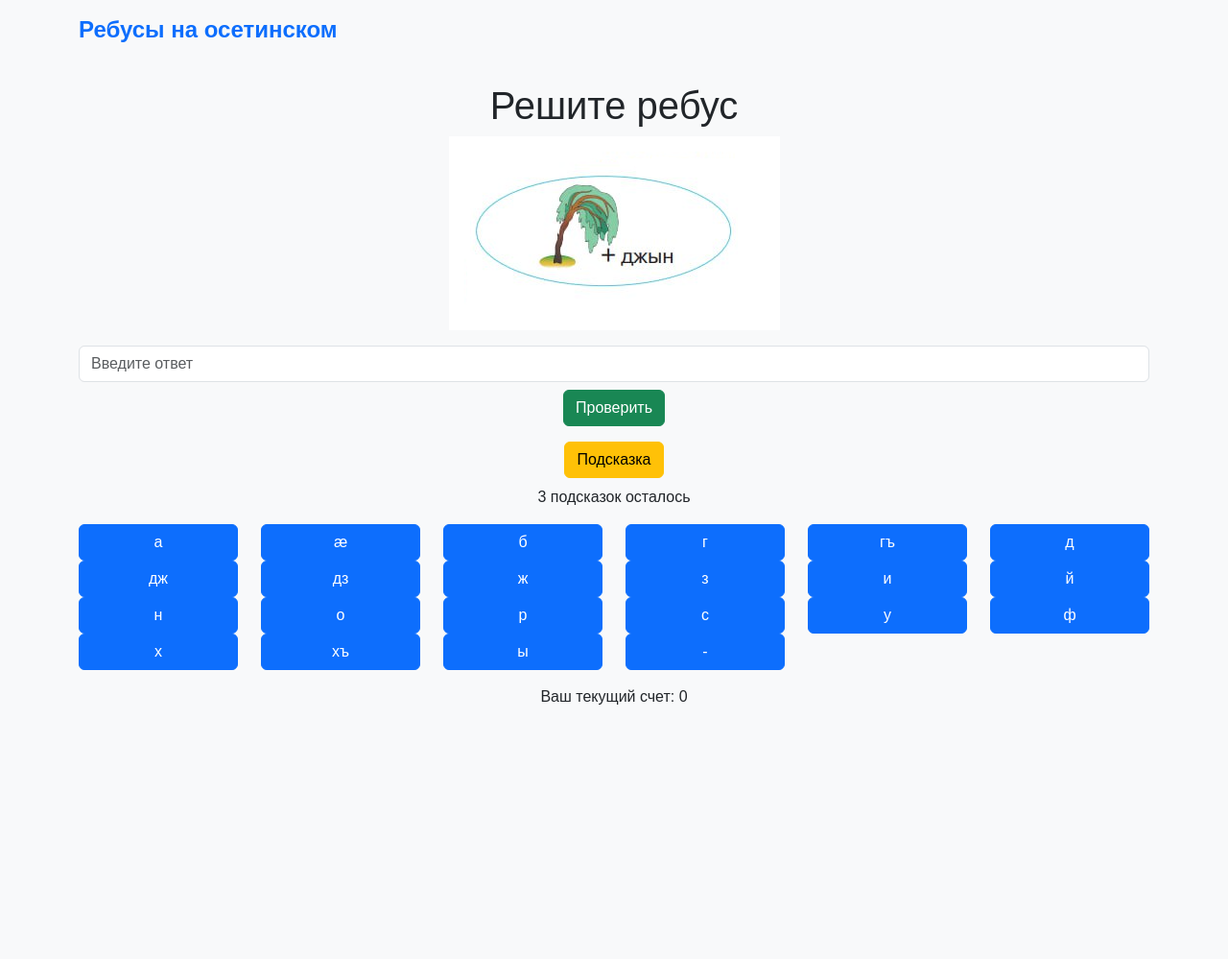
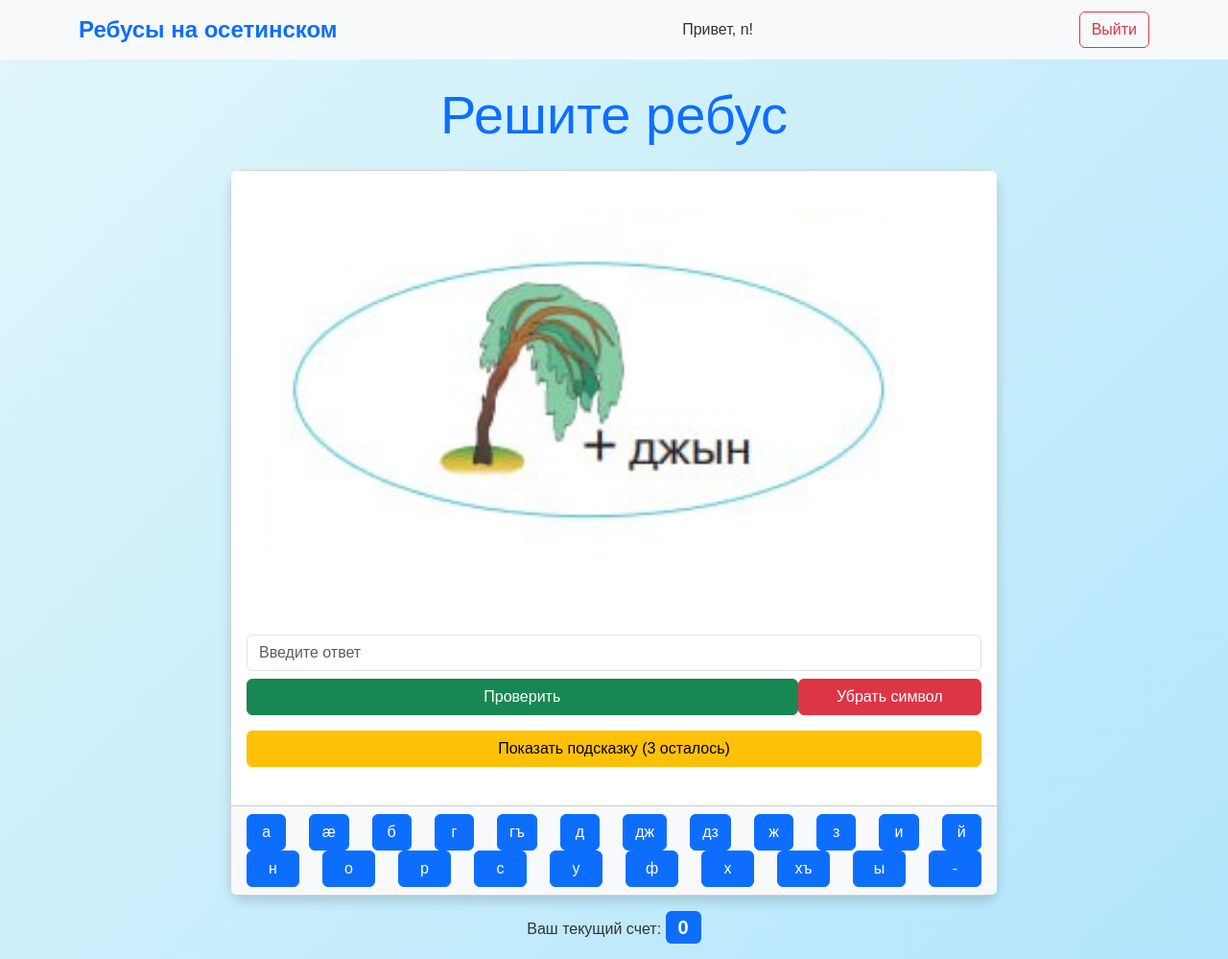
Before and after one commit to Anch7777/puzzles_in_ossetian, a Flask app: page /game in a window 1280 px wide. Shown: the whole page at 96% size. Before the commit the page ends 734 px from the top, so only its background shows below. Run offline with Flask 3, Linux system fonts and the light colour scheme; a user stored in the database is signed in; data comes from the database, SQL or seed files in the repository.

Commit message:
Исправление ошибок

```diff
--- a/app.py
+++ b/app.py
@@ -88,36 +88,45 @@ def register():
             return redirect(url_for('game'))
     return render_template('register.html')
 
+@app.route('/logout')
+def logout():
+    session.clear()
+    return redirect(url_for('index'))
+
 @app.route('/game', methods=['GET', 'POST'])
 def game():
+    # Если пользователь не вошел в систему, начинаем игру в режиме гостя
     if 'username' not in session:
-        return redirect(url_for('index'))
+        session['username'] = 'Guest'
+        session['score'] = 0
 
     rebuses = Riddle.query.all()
-    user = User.query.filter_by(name=session['username']).first()
-    solved_rebuses = set(user.solved_rebuses.split(',') if user.solved_rebuses else [])
     current_rebus_id = int(request.args.get('rebus_id', 1))
     current_rebus = next((r for r in rebuses if r.id == current_rebus_id), None)
 
-    hints_left = 3
+    # Подсказки
+    hints_left_key = f'hints_left_{current_rebus_id}'
+    hints_left = session.get(hints_left_key, 3)
+
     if request.method == 'POST':
         action = request.form.get('action')
         if action == 'check_answer':
             user_answer = request.form['answer'].strip()
             if user_answer == current_rebus.answer:
-                if str(current_rebus.id) not in solved_rebuses:
-                    user.score += 20
-                    solved_rebuses.add(str(current_rebus.id))
-                    user.solved_rebuses = ','.join(solved_rebuses)
-                    db.session.commit()
-                    session['score'] = user.score
+                if not session.get(f'solved_{current_rebus_id}', False):
+                    session['score'] = min(session['score'] + 20, 100)  # Ограничение на максимальные очки
+                    session[f'solved_{current_rebus_id}'] = True
                     flash('Правильно!', 'success')
                 return redirect(url_for('game', rebus_id=current_rebus_id + 1))
             else:
                 flash('Неправильно. Попробуйте еще раз.', 'danger')
         elif action == 'show_hint':
-            hints_left -= 1
-            flash(f"Подсказка: {current_rebus.hints}", 'info')
+            if hints_left > 0:
+                hints_left -= 1
+                session[hints_left_key] = hints_left
+                flash(f"Подсказка: {current_rebus.hints}", 'info')
+            else:
+                flash("У вас закончились подсказки для этого ребуса!", 'warning')
 
     if current_rebus is None:
         return redirect(url_for('success'))
--- a/static/css/styles.css
+++ b/static/css/styles.css
@@ -1,6 +1,7 @@
 body {
-    background-color: #f8f9fa;
+    background: linear-gradient(135deg, #e0f7fa, #b3e5fc);
     font-family: 'Arial', sans-serif;
+    color: #333;
 }
 
 .card {
--- a/templates/base.html
+++ b/templates/base.html
@@ -13,6 +13,10 @@
     <nav class="navbar navbar-expand-lg navbar-light bg-light">
         <div class="container">
             <a class="navbar-brand" href="{{ url_for('index') }}">Ребусы на осетинском</a>
+            {% if 'username' in session %}
+                <span class="navbar-text">Привет, {{ session['username'] }}!</span>
+                <a href="{{ url_for('logout') }}" class="btn btn-outline-danger ms-3">Выйти</a>
+            {% endif %}
         </div>
     </nav>
     <div class="container mt-4">
--- a/templates/game.html
+++ b/templates/game.html
@@ -1,26 +1,59 @@
 {% extends "base.html" %}
-
 {% block content %}
 <div class="text-center">
-    <h1>Решите ребус</h1>
-    <img src="{{ url_for('static', filename='images/' + rebus.image) }}" alt="Ребус" class="img-fluid mb-3">
-    <form method="POST" class="mb-3">
-        <input type="text" name="answer" placeholder="Введите ответ" class="form-control mb-2">
-        <button type="submit" name="action" value="check_answer" class="btn btn-success">Проверить</button>
-    </form>
-    <div class="mb-3">
-        <button type="submit" name="action" value="show_hint" class="btn btn-warning">Подсказка</button>
-        <p id="hint-text" class="mt-2">{{ hints_left }} подсказок осталось</p>
-    </div>
-    <div class="mb-3">
-        <div class="row">
-            {% for letter in ossetian_alphabet %}
-                <div class="col-2">
-                    <button type="button" class="btn btn-secondary w-100" onclick="document.querySelector('input[name=\'answer\']').value += '{{ letter }}';">{{ letter }}</button>
+    <h1 class="display-4 text-primary">Решите ребус</h1>
+    <div class="card mx-auto mt-4" style="max-width: 800px;">
+        <img src="{{ url_for('static', filename='images/' + rebus.image) }}" alt="Ребус" class="card-img-top img-fluid">
+        <div class="card-body">
+            <form method="POST" class="mb-3">
+                <input type="text" name="answer" id="answer-input" placeholder="Введите ответ" class="form-control mb-2">
+                <div class="d-flex justify-content-between">
+                    <button type="submit" name="action" value="check_answer" class="btn btn-success w-75">Проверить</button>
+                    <button type="button" id="clear-button" class="btn btn-danger w-25">Убрать символ</button>
                 </div>
-            {% endfor %}
+            </form>
+            <button id="hint-button" class="btn btn-warning w-100 mb-2">Показать подсказку ({{ hints_left }} осталось)</button>
+            <p id="hint-text" class="text-muted"></p>
+        </div>
+        <div class="card-footer bg-light">
+            <div class="row row-cols-8">
+                {% for letter in ossetian_alphabet %}
+                    <div class="col">
+                        <button type="button" class="btn btn-secondary w-100" onclick="document.querySelector('#answer-input').value += '{{ letter }}';">{{ letter }}</button>
+                    </div>
+                {% endfor %}
+            </div>
         </div>
     </div>
-    <p>Ваш текущий счет: {{ score }}</p>
+    <p class="mt-3">Ваш текущий счет: <span class="badge bg-primary fs-5">{{ score }}</span></p>
 </div>
+
+<script>
+    document.addEventListener("DOMContentLoaded", function () {
+        const hintButton = document.getElementById("hint-button");
+        const hintText = document.getElementById("hint-text");
+
+        // Получаем подсказки из базы данных
+        const hints = "{{ rebus.hints | safe }}".split(', ');
+        let hintsUsed = 0;
+
+        hintButton.addEventListener("click", function () {
+            if (hintsUsed < hints.length) {
+                hintText.textContent = hints[hintsUsed];
+                hintsUsed++;
+                hintButton.textContent = `Показать подсказку (${3 - hintsUsed} осталось)`;
+            } else {
+                alert("Вы использовали все подсказки!");
+            }
+        });
+
+        // Кнопка "Убрать символ"
+        const clearButton = document.getElementById("clear-button");
+        const answerInput = document.getElementById("answer-input");
+        clearButton.addEventListener("click", function () {
+            const currentAnswer = answerInput.value;
+            answerInput.value = currentAnswer.slice(0, -1);
+        });
+    });
+</script>
 {% endblock %}
--- a/templates/index.html
+++ b/templates/index.html
@@ -1,8 +1,7 @@
 {% extends "base.html" %}
-
 {% block content %}
 <div class="text-center">
-    <h1 class="display-1 text-primary">Ребусы на осетинском</h1>
+    <h1 class="display-1 text-primary animate__animated animate__fadeIn">Ребусы на осетинском</h1>
     <div class="d-grid gap-3 col-md-6 mx-auto">
         <a href="{{ url_for('rules') }}" class="btn btn-primary">Правила игры</a>
         <a href="{{ url_for('login') }}" class="btn btn-primary">Войти</a>
```
Also changed, not shown: templates/register_prompt.html (+5 -16 lines), templates/rules.html (+28 -8 lines).
